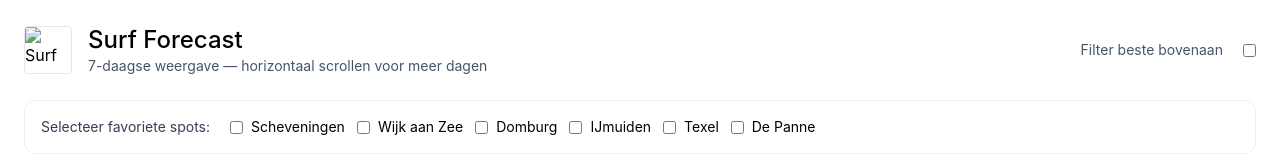
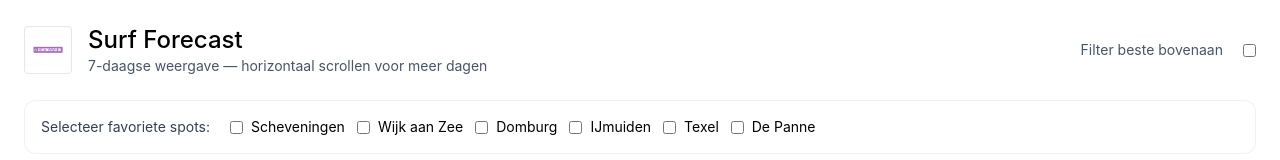
Before and after one commit to jgawel16/surf_weather_app, a plain HTML site: page index.html in a window 1280 px wide. Shown: the top 160 px of the page. Drawn offline with nearby package versions, Linux system fonts and the light colour scheme; animation ran at ten frames a second.

Commit message:
Update index.html

```diff
--- a/index.html
+++ b/index.html
@@ -281,7 +281,7 @@
       React.createElement('header', { className: 'flex items-center justify-between' },
         React.createElement('div', { className: 'flex items-center gap-4' },
           React.createElement('img', {
-            src: './logo.png',
+            src: './logo.jpg',
             alt: 'Surf Forecast logo',
             className: 'w-12 h-12 rounded border',
             style: { objectFit: 'contain' }
```
